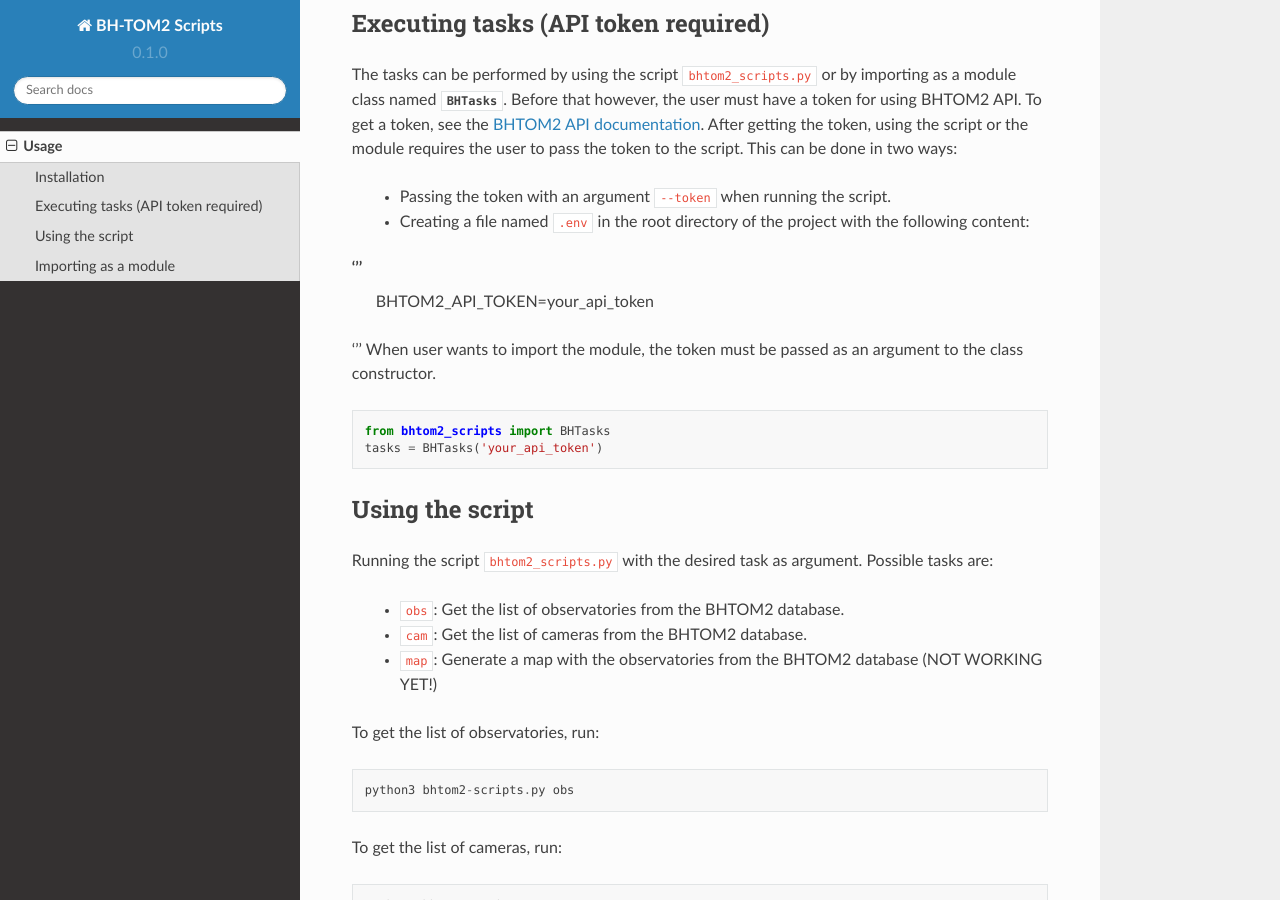
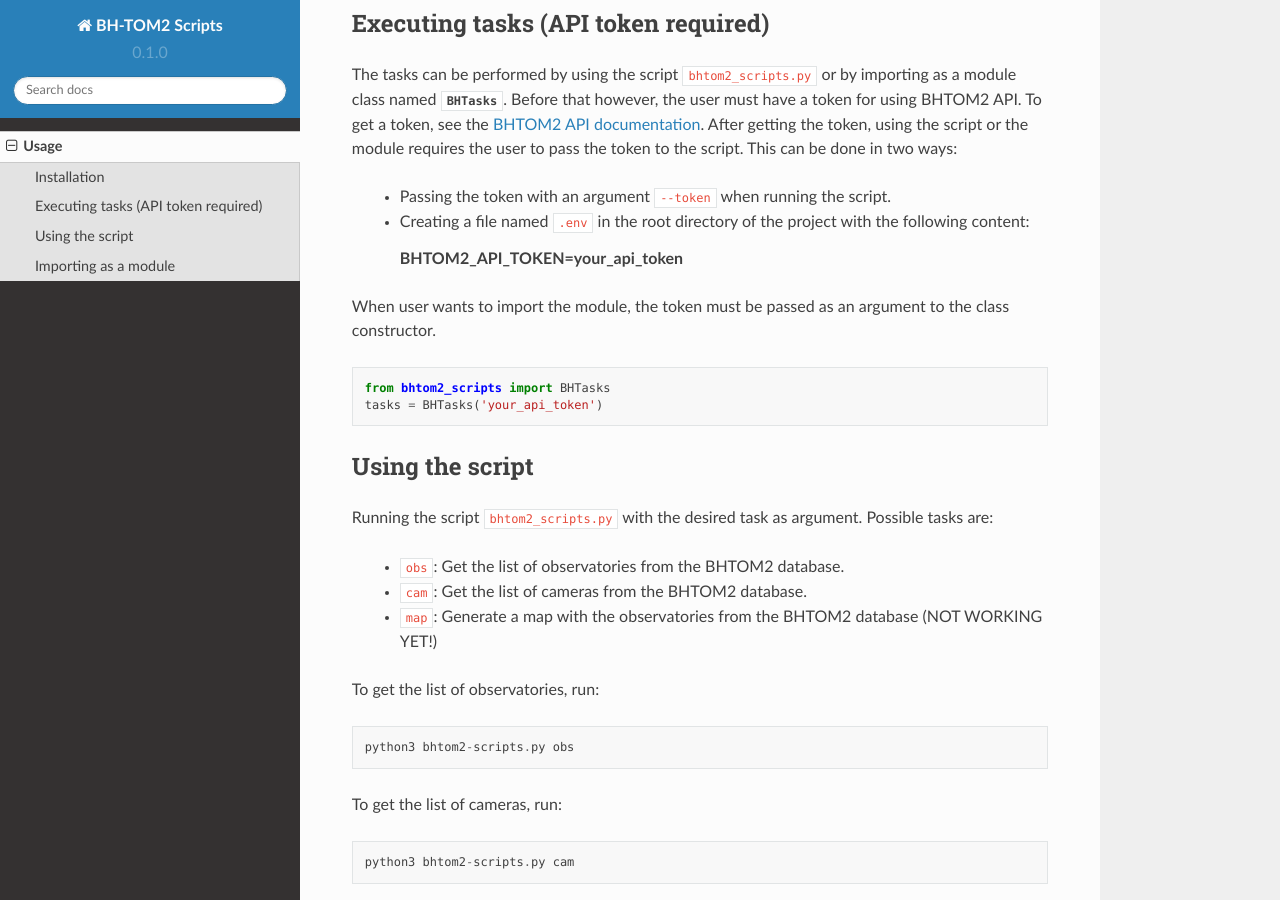
Before and after one commit to kkotysz/bhtom2-scripts, a Sphinx documentation site: the page built from docs/source/usage.rst, in a window 1280 px wide and 900 px high, scrolled down 341 px. Built offline with Sphinx 7.4.7 and the Read the Docs theme 2.0.0, drawn with Linux system fonts in a browser that asks for light colours; pages that are not in the unit, such as notebooks, are missing from menus.

```diff
--- a/docs/source/usage.rst
+++ b/docs/source/usage.rst
@@ -24,9 +24,8 @@ After getting the token, using the script or the module requires the user to pas
  - Passing the token with an argument ``--token`` when running the script.
  - Creating a file named ``.env`` in the root directory of the project with the following content:
 
-'''
-   BHTOM2_API_TOKEN=your_api_token
-'''
+   **BHTOM2_API_TOKEN=your_api_token**
+
 When user wants to import the module, the token must be passed as an argument to the class constructor.
 ::
    from bhtom2_scripts import BHTasks
```
